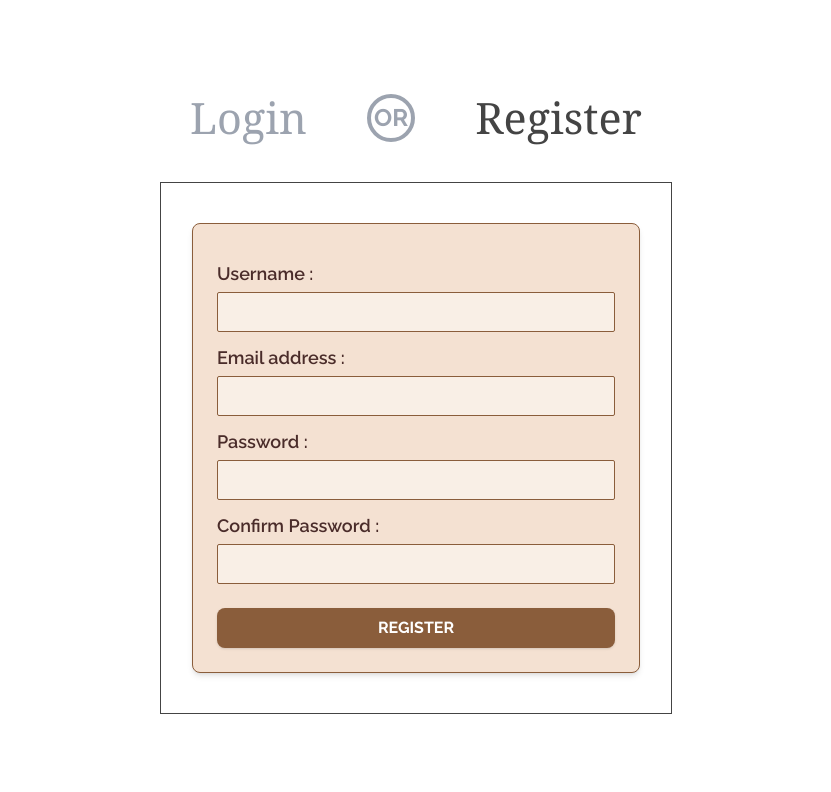
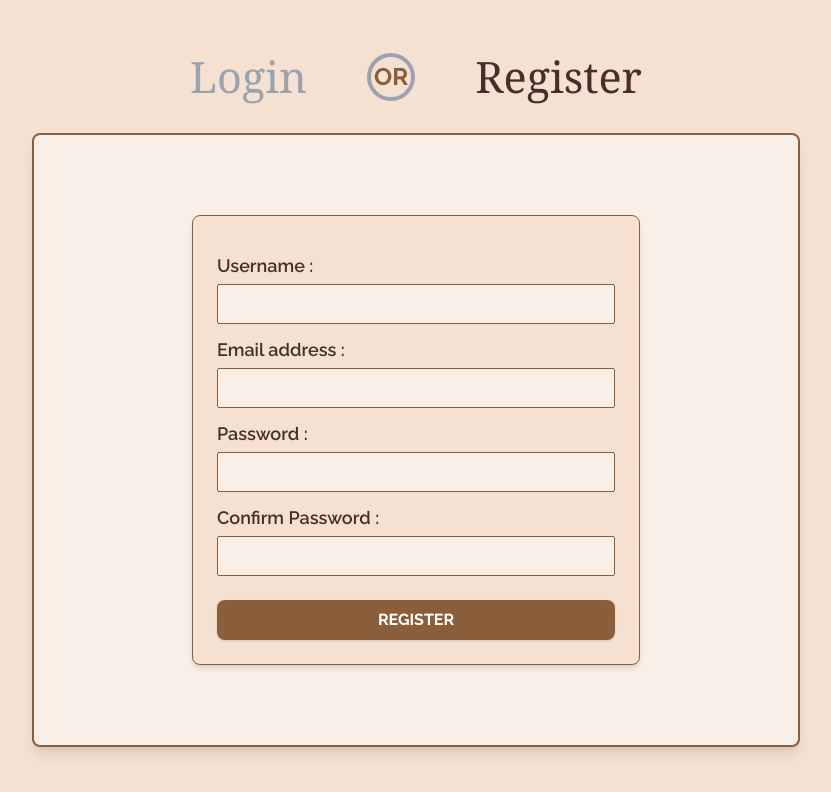
Before and after one commit to 13NILAY/OuthouseProject, a React (Vite) app: page /signin in a window 1280 px wide. Shown: the top 792 px of the page, without its empty margins (224-1055 px from the left). Built offline with nearby package versions, Linux system fonts and the light colour scheme.

Commit message:
removing UI error in login / signup

```diff
--- a/src/Components/SignIn/SignInPage.jsx
+++ b/src/Components/SignIn/SignInPage.jsx
@@ -1,51 +1,53 @@
-import React, { useCallback, useState } from 'react'
-import Login from './Login'
-import Register from './Register'
-import {motion, AnimatePresence} from 'framer-motion'
+import React, { useState } from 'react';
+import Login from './Login';
+import Register from './Register';
+import { motion, AnimatePresence } from 'framer-motion';
 
 const SignInPage = () => {
-
-  const [login, setLogin]= useState(false)
+  const [login, setLogin] = useState(false);
 
   return (
     <>
-      <div className='flex flex-col justify-center items-center h-screen w-full' >
-        <div className='text-gray-400 w-2/5 font-headings flex flex-wrap items-center justify-around mb-8 '>
-          <button className={`text-[2.7rem] ${login?'text-typography':''} duration-200 ease-in-out border-none outline-none`}
-              onClick={()=>{setLogin(true)}}>
-            Login</button>
-          <div className='h-12 w-12 rounded-full border-4 border-gray-400 text-2xl font-bold font-texts flex justify-center items-center'>OR</div>
-          <button className={`text-[2.7rem] ${!login?'text-typography':''} duration-200 ease-in-out border-none outline-none`}
-              onClick={()=>{setLogin(false)}}>
-            Register</button>
+      <div className='flex flex-col justify-center items-center h-screen w-full bg-[#F4E1D2]'>
+        <div className='text-[#8A5D3B] w-full md:w-3/5 lg:w-2/5 font-headings flex flex-wrap items-center justify-around mb-8'>
+          <button
+            className={`text-lg md:text-2xl lg:text-[2.7rem] ${login ? 'text-[#4A2C2A]' : 'text-gray-400'} duration-200 ease-in-out border-none outline-none`}
+            onClick={() => { setLogin(true); }}>
+            Login
+          </button>
+          <div className='h-12 w-12 rounded-full border-4 border-gray-400 text-lg md:text-2xl font-bold font-texts flex justify-center items-center'>
+            OR
+          </div>
+          <button
+            className={`text-lg md:text-2xl lg:text-[2.7rem] ${!login ? 'text-[#4A2C2A]' : 'text-gray-400'} duration-200 ease-in-out border-none outline-none`}
+            onClick={() => { setLogin(false); }}>
+            Register
+          </button>
         </div>
+
         <AnimatePresence>
-          <div className='bg-white w-2/5 border-typography border flex flex-col px-5 '>
+          <div className='bg-[#F9EFE6] w-full max-w-screen-md border-[#8A5D3B] border-2 flex flex-col px-5 py-10 rounded-lg shadow-lg overflow-hidden'>
             {
-              /*FOR LOGIN PAGE */
               login &&
               (
-                <motion.div initial={{ opacity:0}} animate={{ opacity:1}} exit={{ opacity:0}} transition={{duration:2, ease:[0.4, 0, 0.2, 1]}}>
-                  <Login/>
+                <motion.div initial={{ opacity: 0 }} animate={{ opacity: 1 }} exit={{ opacity: 0 }} transition={{ duration: 1, ease: [0.4, 0, 0.2, 1] }}>
+                  <Login />
                 </motion.div>
-
               )
             }
             {
               !login &&
               (
-                <motion.div initial={{ opacity:0}} animate={{ opacity:1}} exit={{ opacity:0}} transition={{duration:2, ease:[0.4, 0, 0.2, 1]}}>
-                  <Register/>
+                <motion.div initial={{ opacity: 0 }} animate={{ opacity: 1 }} exit={{ opacity: 0 }} transition={{ duration: 1, ease: [0.4, 0, 0.2, 1] }}>
+                  <Register />
                 </motion.div>
-
               )
             }
           </div>
         </AnimatePresence>
-
       </div>
     </>
-  )
-}
+  );
+};
 
-export default SignInPage
+export default SignInPage;
```
